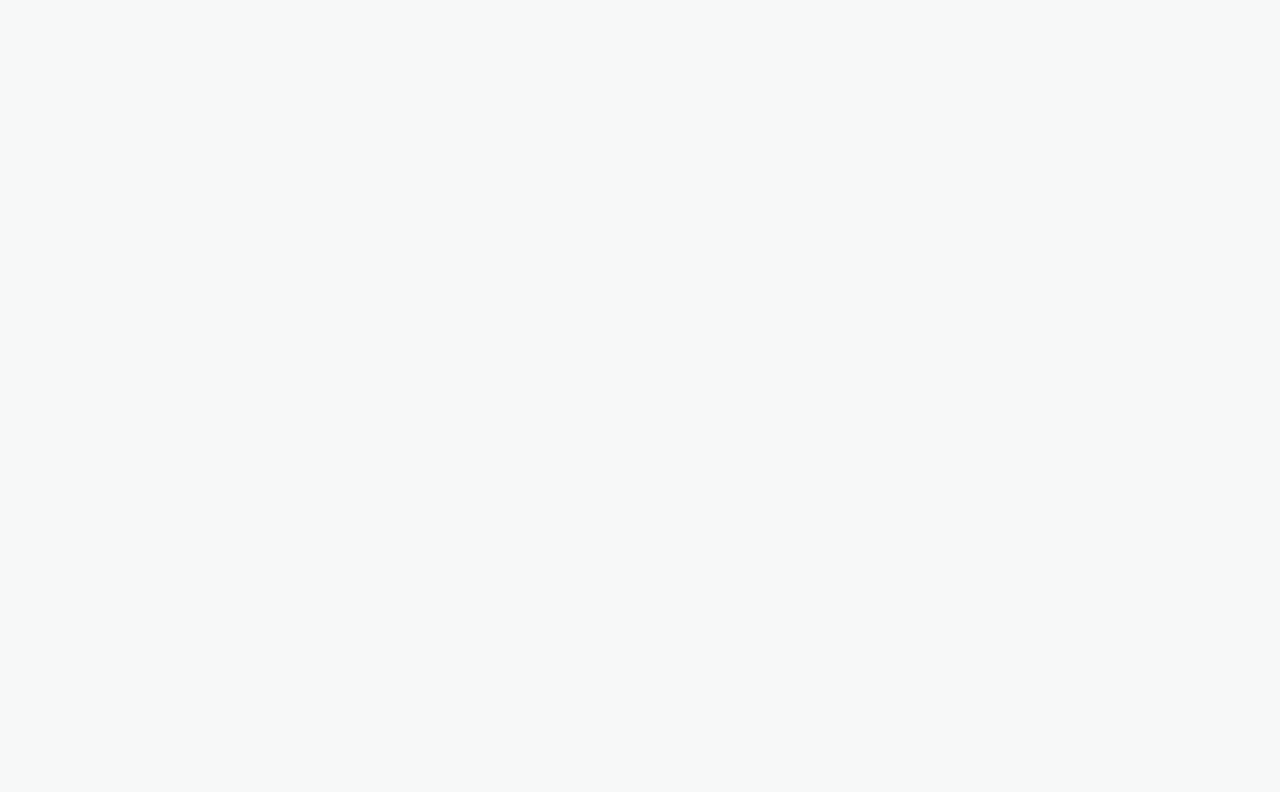
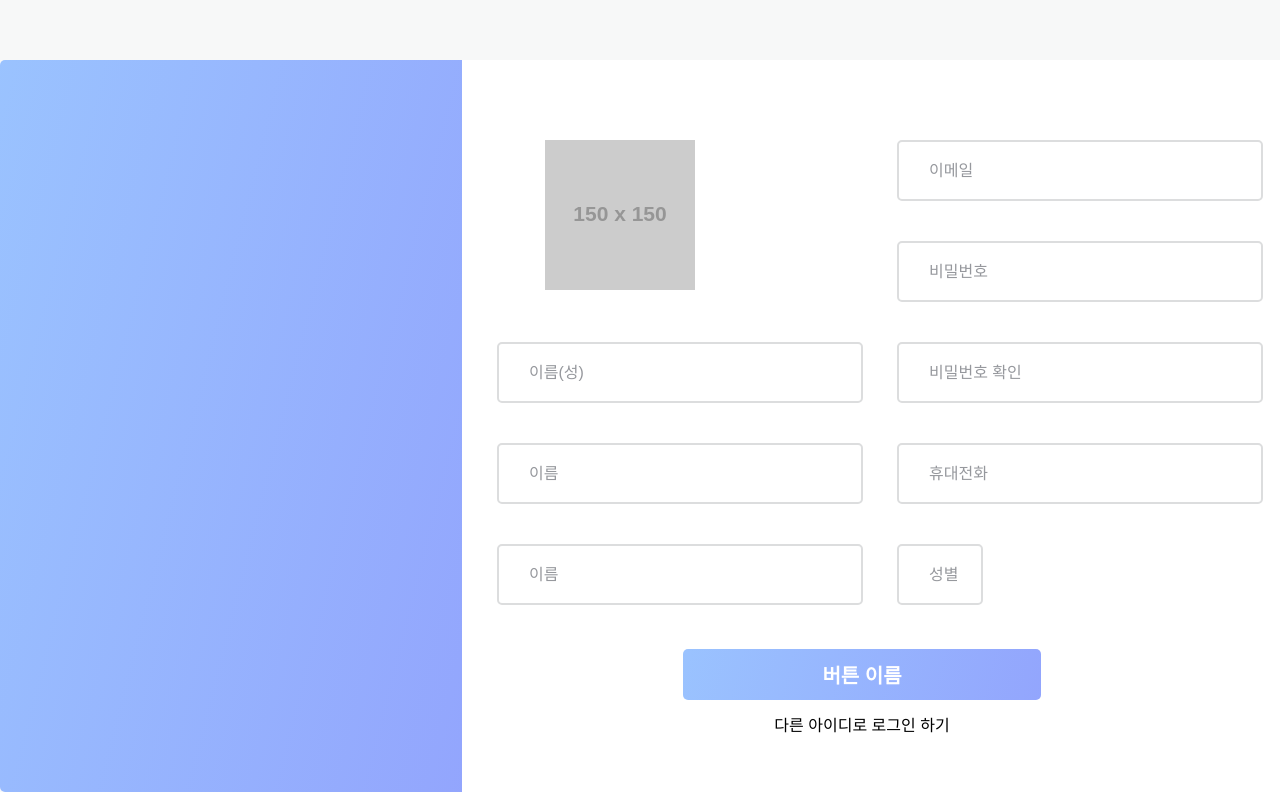
Before and after one commit to Jeong-WonSeok/Salus, a React (Create React App) app in the folder FrontEnd/: page /signup in a window 1280 px wide. Before the commit this address had no page. Shown: the part 140-932 px from the top of the page. Before the commit the page ends 800 px from the top, so only its background shows below. Built offline with nearby package versions, Linux system fonts and the light colour scheme.

Commit message:
WW-feature: SignupPage In Progress

```diff
--- a/FrontEnd/src/App.js
+++ b/FrontEnd/src/App.js
@@ -1,11 +1,13 @@
 import { Route, Routes, Navigate } from 'react-router-dom'
 import LoginPage from './pages/LoginPage'
+import SignupPage from './pages/SignupPage'
 function App() {
   return (
     <div>
       <Routes>
         <Route path='/' element={<Navigate push to="/login"/>}/>
         <Route path='/login' element={<LoginPage/>}/>
+        <Route path='/signup' element={<SignupPage/>}/>
       </Routes>
     </div>
   );
--- /dev/null
+++ b/FrontEnd/src/components/ButtonComponent.js
@@ -0,0 +1,40 @@
+import React, { Fragment } from "react";
+import styled from "styled-components";
+
+const ButtonComponent = ({
+  buttonWidth = 358,
+  buttonHeight = 51,
+  buttonText = "버튼 이름",
+  buttonColor = "linear-gradient(284.21deg, #92A3FD -7.95%, #9DCEFF 138.55%)",
+  fontWeight = 600,
+  fontSize = 20,
+  fontColor = "white",
+}) => {
+  const Button = styled.button`
+    width: ${(props) => props.buttonWidth + "px"};
+    height: ${(props) => props.buttonHeight + "px"};
+    color: ${(props) => props.fontColor};
+    font-weight: ${(props) => props.fontWeight};
+    font-size: ${(props) => props.fontSize + "px"};
+    background: linear-gradient(284.21deg, #92a3fd -7.95%, #9dceff 138.55%);
+    border-radius: 5px;
+    text-align: center;
+  `;
+  return (
+    <Fragment>
+      <Button
+        buttonWidth={buttonWidth}
+        buttonHeight={buttonHeight}
+        buttonText={buttonText}
+        buttonColor={buttonColor}
+        fontWeight={fontWeight}
+        fontSize={fontSize}
+        fontColor={fontColor}
+      >
+        {buttonText}
+      </Button>
+    </Fragment>
+  );
+};
+
+export default ButtonComponent;
--- /dev/null
+++ b/FrontEnd/src/components/InputComponent.js
@@ -0,0 +1,55 @@
+import React from 'react';
+import styled from 'styled-components'
+//인터렉티브 인풋 컴포넌트
+
+const InputComponent = ({inputLabel, inputWidth=300, inputHeight=50, inputValid=true, labelTop= 2}) => {
+  const StyledDiv = styled.div`
+    width: ${(props) => props.inputWidth + "px"};
+    height: ${(props) => props.inputHeight + "px"};
+    position: relative;
+
+    & input {
+      position: absolute;
+      border: 2px solid ${(props) => (props.inputValid ? "#dcddde" : "red")};
+      width: 100%;
+      height: 100%;
+      border-radius: 5px;
+      outline: none;
+      padding: 1rem;
+      transition: 0.2s;
+      background: none;
+      z-index: 1;
+    }
+
+    & label {
+      position: absolute;
+      top: ${(props) => props.labelTop + "rem"};
+      left: 2rem;
+      width: 100%;
+      height: 100%;
+      color: #96989d;
+      transition: 0.4s;
+    }
+
+    & input:focus {
+      border: 2px solid ${(props) => (props.inputValid ? "#9DCEFF" : "red")};
+    }
+
+    & input:focus + label {
+      top: -0.5rem;
+      left: 2rem;
+      font-weight: 500;
+      color: black;
+      z-index: 10;
+    }
+  `;
+
+  return (
+    <StyledDiv inputWidth={inputWidth} inputHeight={inputHeight} inputValid={inputValid} labelTop={labelTop}>
+      <input type="text" id="label"/>
+      <label htmlFor="label">{ inputLabel }</label>
+    </StyledDiv>
+  );
+};
+
+export default InputComponent;
--- /dev/null
+++ b/FrontEnd/src/layout-wrapper/AuthWrapper.js
@@ -0,0 +1,11 @@
+import React from 'react';
+import styles from './AuthWrapper.module.css'
+
+//로그인, 회원가입 Wrapper 컴포넌트
+const AuthWrapper = ({ children, classList=[] }) => {
+  return (
+    <div className={`${styles.auth} ${classList.join(" ")}`}>{ children }</div>
+  );
+};
+
+export default AuthWrapper;
--- /dev/null
+++ b/FrontEnd/src/layout-wrapper/AuthWrapper.module.css
@@ -0,0 +1,8 @@
+.auth {
+  width: 1292px;
+  height: 732px;
+  margin: 0 auto;
+  margin-top: 120px;
+  background: #FFFFFF;
+  border-radius: 5px;
+}
--- a/FrontEnd/src/pages/SignupPage.js
+++ b/FrontEnd/src/pages/SignupPage.js
@@ -1,10 +1,140 @@
-import React from 'react';
+import React from "react";
+import AuthWrapper from "../layout-wrapper/AuthWrapper";
+import InputComponent from "../components/InputComponent";
+import styled from "styled-components";
+import ButtonComponent from "../components/ButtonComponent";
 
 const SignupPage = () => {
+  const classList = ["d-flex"];
+  const SubmitHandler = (e) => {
+    e.preventDefault();
+    console.log(e);
+  };
+
+  const DivStyle = styled.div`
+    width: 462px;
+    height: 100%;
+    background-color: blue;
+    border-bottom-left-radius: 5px;
+    border-top-left-radius: 5px;
+  `;
+
+  const DivButton = styled.div`
+    margin-bottom: 76px;
+  `;
+
+  const DivLarge = styled.div`
+    margin-top: 80px;
+    margin-bottom: 50px;
+    margin-right: 30px;
+  `;
+  const FormContainer = styled.form`
+    width: 830px;
+    height: 100%;
+  `;
+
   return (
-    <div>
+    <AuthWrapper classList={classList}>
+      <DivStyle className="main-theme-bg"></DivStyle>
+      <FormContainer onSubmit={SubmitHandler}>
+        <DivLarge>
+          <div className="d-flex justify-content-around mb-1">
+            <div>
+              <div className="ms-5 mb-5">
+                <img src="https://via.placeholder.com/150" alt="" />
+              </div>
+              <DivButton>
+                <InputComponent
+                  inputLabel="이름(성)"
+                  inputHeight={25}
+                  inputWidth={330}
+                  inputValid={true}
+                  labelTop={1.3}
+                ></InputComponent>
+              </DivButton>
+              <DivButton>
+                <InputComponent
+                  inputLabel="이름"
+                  inputHeight={25}
+                  inputWidth={330}
+                  inputValid={true}
+                  labelTop={1.3}
+                ></InputComponent>
+              </DivButton>
+              <DivButton>
+                <InputComponent
+                  inputLabel="이름"
+                  inputHeight={25}
+                  inputWidth={330}
+                  inputValid={true}
+                  labelTop={1.3}
+                ></InputComponent>
+              </DivButton>
+            </div>
 
-    </div>
+            <div>
+              <DivButton>
+                <InputComponent
+                  inputLabel="이메일"
+                  inputHeight={25}
+                  inputWidth={330}
+                  inputValid={true}
+                  labelTop={1.3}
+                ></InputComponent>
+              </DivButton>
+              <DivButton>
+                <InputComponent
+                  inputLabel="비밀번호"
+                  inputHeight={25}
+                  inputWidth={330}
+                  inputValid={true}
+                  labelTop={1.3}
+                ></InputComponent>
+              </DivButton>
+              <DivButton>
+                <InputComponent
+                  inputLabel="비밀번호 확인"
+                  inputHeight={25}
+                  inputWidth={330}
+                  inputValid={true}
+                  labelTop={1.3}
+                ></InputComponent>
+              </DivButton>
+              <DivButton>
+                <InputComponent
+                  inputLabel="휴대전화"
+                  inputHeight={25}
+                  inputWidth={330}
+                  inputValid={true}
+                  labelTop={1.3}
+                ></InputComponent>
+              </DivButton>
+              <DivButton>
+                <InputComponent
+                  inputLabel="성별"
+                  inputHeight={25}
+                  inputWidth={50}
+                  inputValid={true}
+                  labelTop={1.3}
+                ></InputComponent>
+              </DivButton>
+            </div>
+          </div>
+
+          <div className="d-flex justify-content-center">
+            <div>
+              <ButtonComponent
+                inputWidth={358}
+                buttonHeigh={50}
+              ></ButtonComponent>
+              <div className="d-flex justify-content-center mt-3">
+                다른 아이디로 로그인 하기
+              </div>
+            </div>
+          </div>
+        </DivLarge>
+      </FormContainer>
+    </AuthWrapper>
   );
 };
 
```
Also changed, not shown: FrontEnd/src/components/ProfileImgForm.js (added, +20 -0 lines), FrontEnd/src/customHooks/useHttp.js (added, +16 -0 lines), FrontEnd/src/components/index.js (deleted), FrontEnd/src/customHooks/index.js (deleted), FrontEnd/src/layout-wrapper/wrapper.js (deleted).
